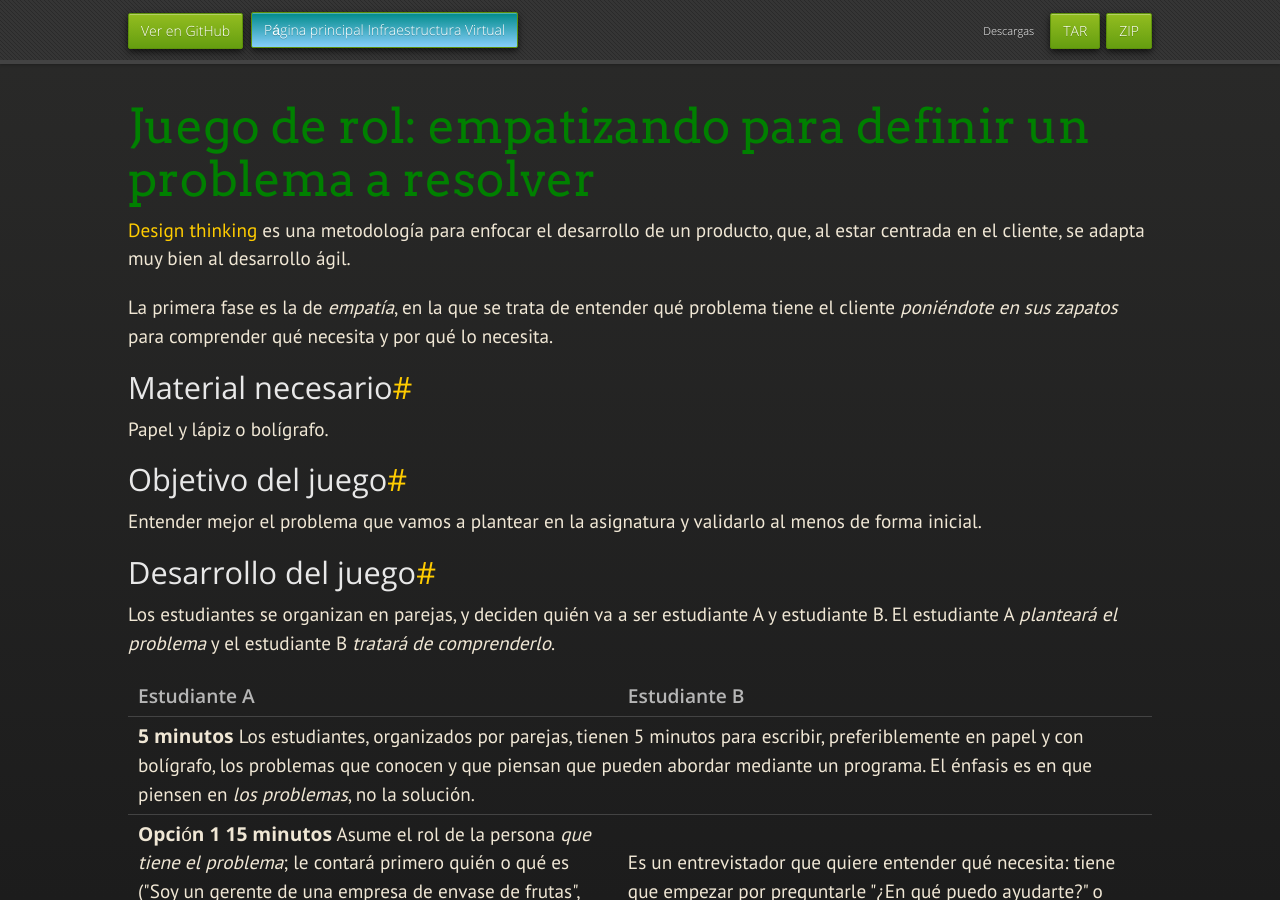
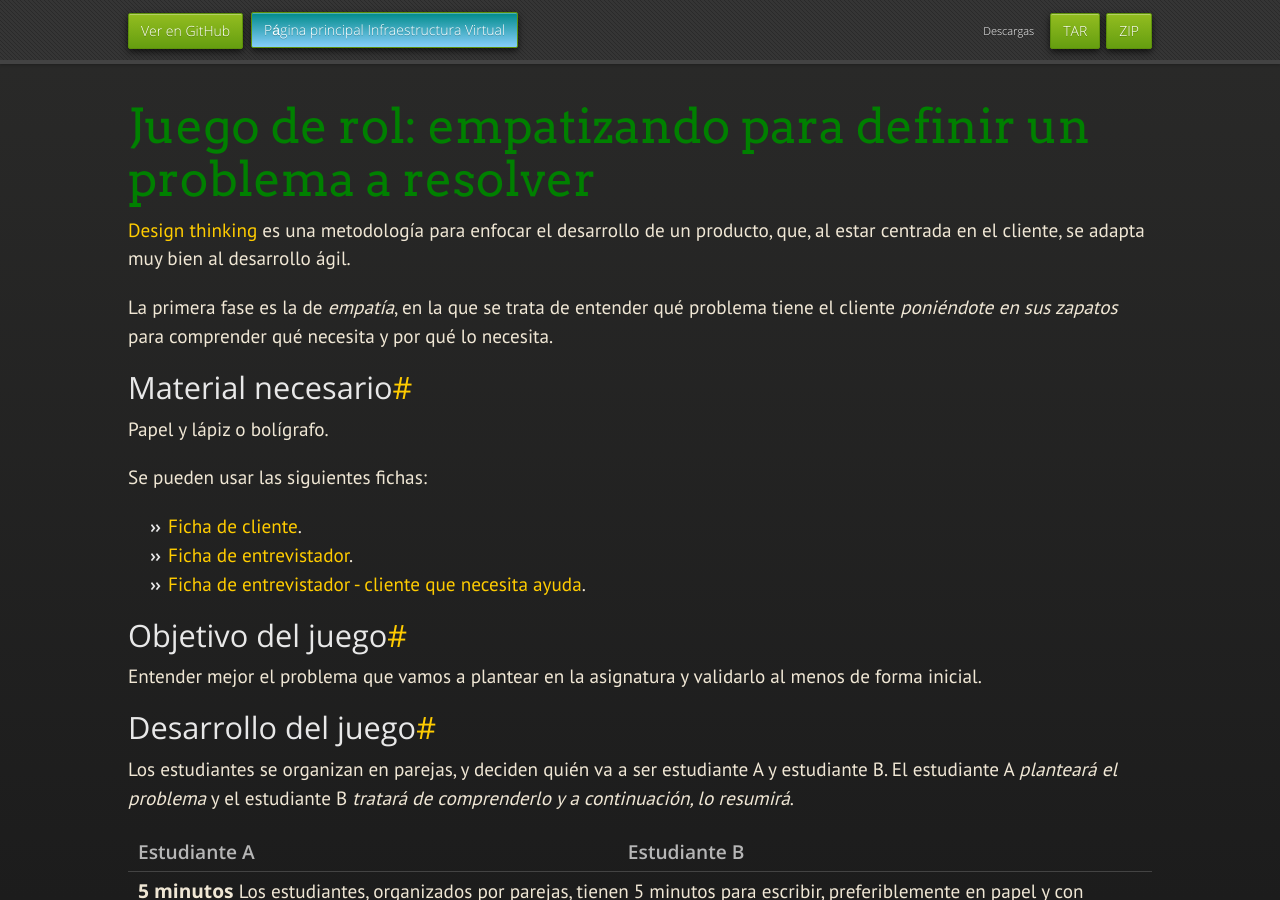
Before and after one commit to JJ/IV, a Jekyll site: the page built from documentos/actividades/juego-rol-design-thinking.md, in a window 1280 px wide and 900 px high. Built offline with Jekyll 4.4.1, drawn with Linux system fonts in a browser that asks for light colours; nearby versions of some CDN libraries; some web fonts are replaced; our own code applies the rules of GitHub Pages for plain Markdown files.

Commit message:
Sync documentos/actividades/juego-rol-design-thinking.md de master a gh-pages

```diff
--- a/documentos/actividades/juego-rol-design-thinking.md
+++ b/documentos/actividades/juego-rol-design-thinking.md
@@ -17,6 +17,12 @@ qué necesita y por qué lo necesita.
 
 Papel y lápiz o bolígrafo.
 
+Se pueden usar las siguientes fichas:
+
+* [Ficha de cliente](https://drive.google.com/file/d/1gf7CRRJLEtrZoOyGsyc6yJdzK_uGScu0/view?usp=sharing).
+* [Ficha de entrevistador](https://drive.google.com/file/d/1oKNX3oN4yhazzXXvpnvCVTBNbam5VuRH/view?usp=sharing).
+* [Ficha de entrevistador - cliente que necesita ayuda](https://drive.google.com/file/d/1Ag8wpJaVwRYvLAeOXDLpzTcH69KxV3jc/view?usp=sharing).
+
 ## Objetivo del juego
 
 Entender mejor el problema que vamos a plantear en la asignatura y
@@ -26,7 +32,7 @@ validarlo al menos de forma inicial.
 
 Los estudiantes se organizan en parejas, y deciden quién va a ser
 estudiante A y estudiante B. El estudiante A *planteará el problema* y
-el estudiante B *tratará de comprenderlo*.
+el estudiante B *tratará de comprenderlo y a continuación, lo resumirá*.
 
 <table>
   <thead>
```
